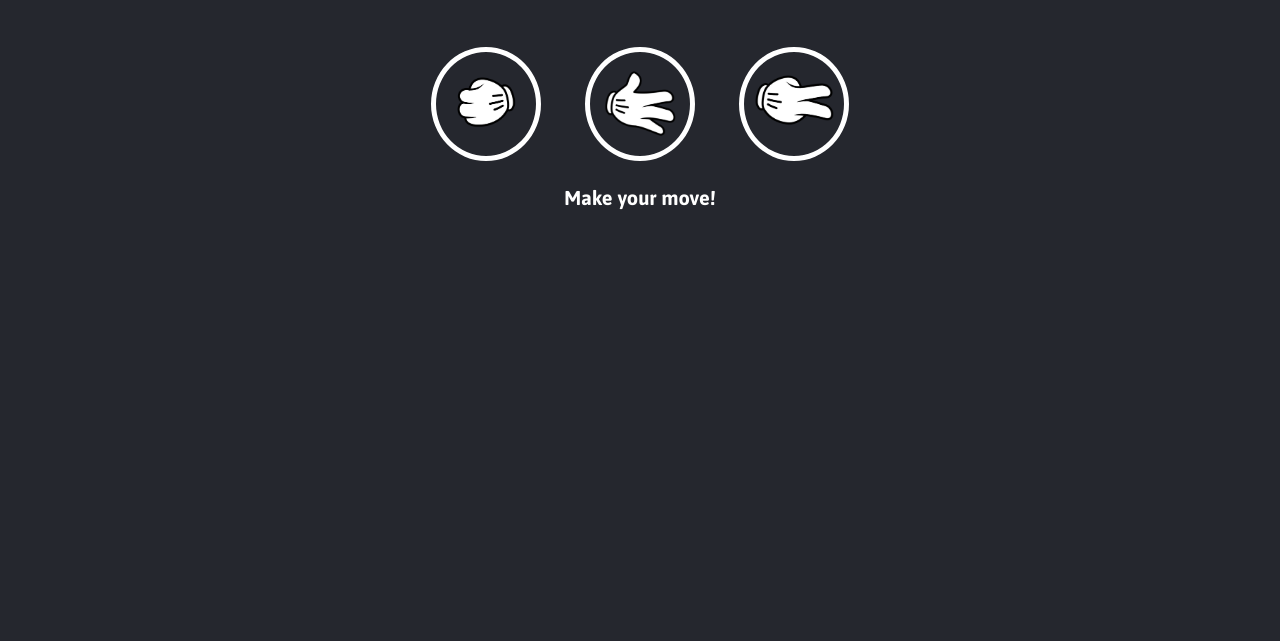
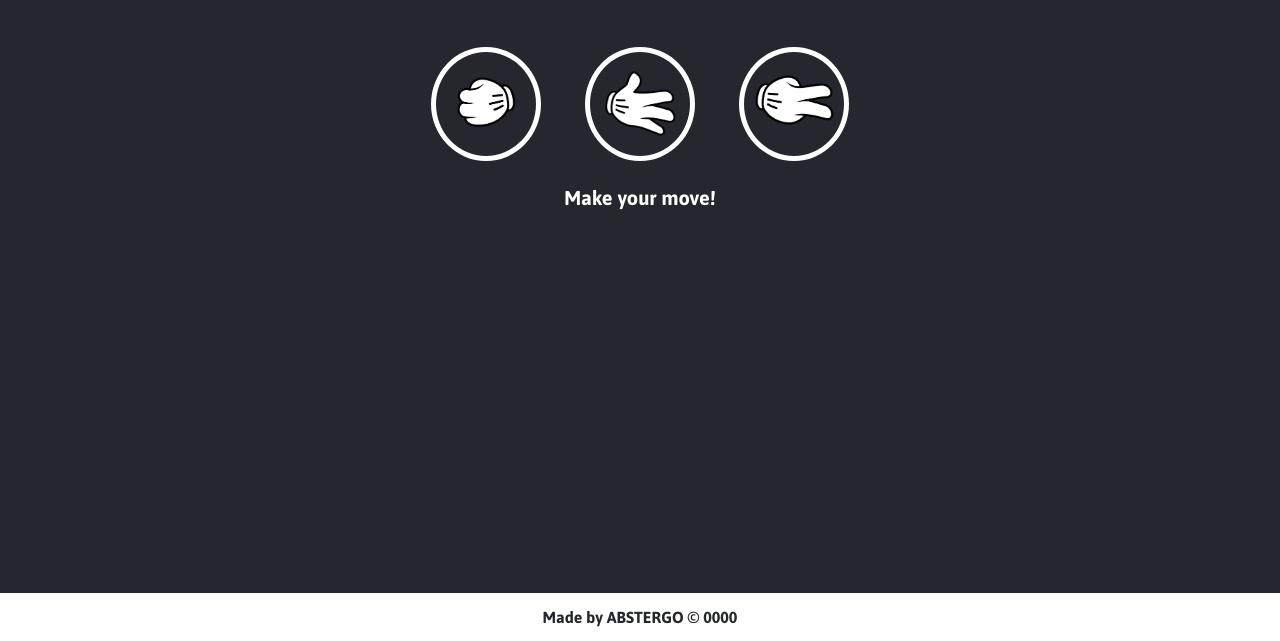
Before and after one commit to CalvinLanger/Rock-Paper-Scissor, a plain HTML site: page index.html in a window 1280 px wide. Shown: the part 254-895 px from the top of the page. Before the commit the page ends 800 px from the top, so only its background shows below. Drawn offline with Linux system fonts and the light colour scheme.

Commit message:
add footer

```diff
--- a/index.html
+++ b/index.html
@@ -15,7 +15,7 @@
     <div class="score-board">
         <div id="user-label" class="badge">user</div>
         <div id="comp-label" class="badge">comp</div>
-        <span id="user-score">0</span>:<span id="computer-span">0</span>
+        <span id="user-score">0</span>:<span id="computer-score">0</span>
     </div>
 
     <div class="results">
@@ -39,6 +39,10 @@
 
     <p id="action-message">Make your move!</p>
 
+    <footer>
+        Made by ABSTERGO © <span id="current-date">0000</span>
+    </footer>
+
     <script src="app.js"></script>
 </body>
 </html>
--- a/styles.css
+++ b/styles.css
@@ -97,3 +97,14 @@ img {
     font-size: 20px;
     margin-top: 25px;
 }
+
+footer {
+    color: #25272E;
+    text-align: center;
+    font-family: Asap, sans-serif;
+    font-weight: bold;
+    background-color: white;
+    padding: 15px;
+    position: relative;
+    margin-top: 30%;
+}
```
